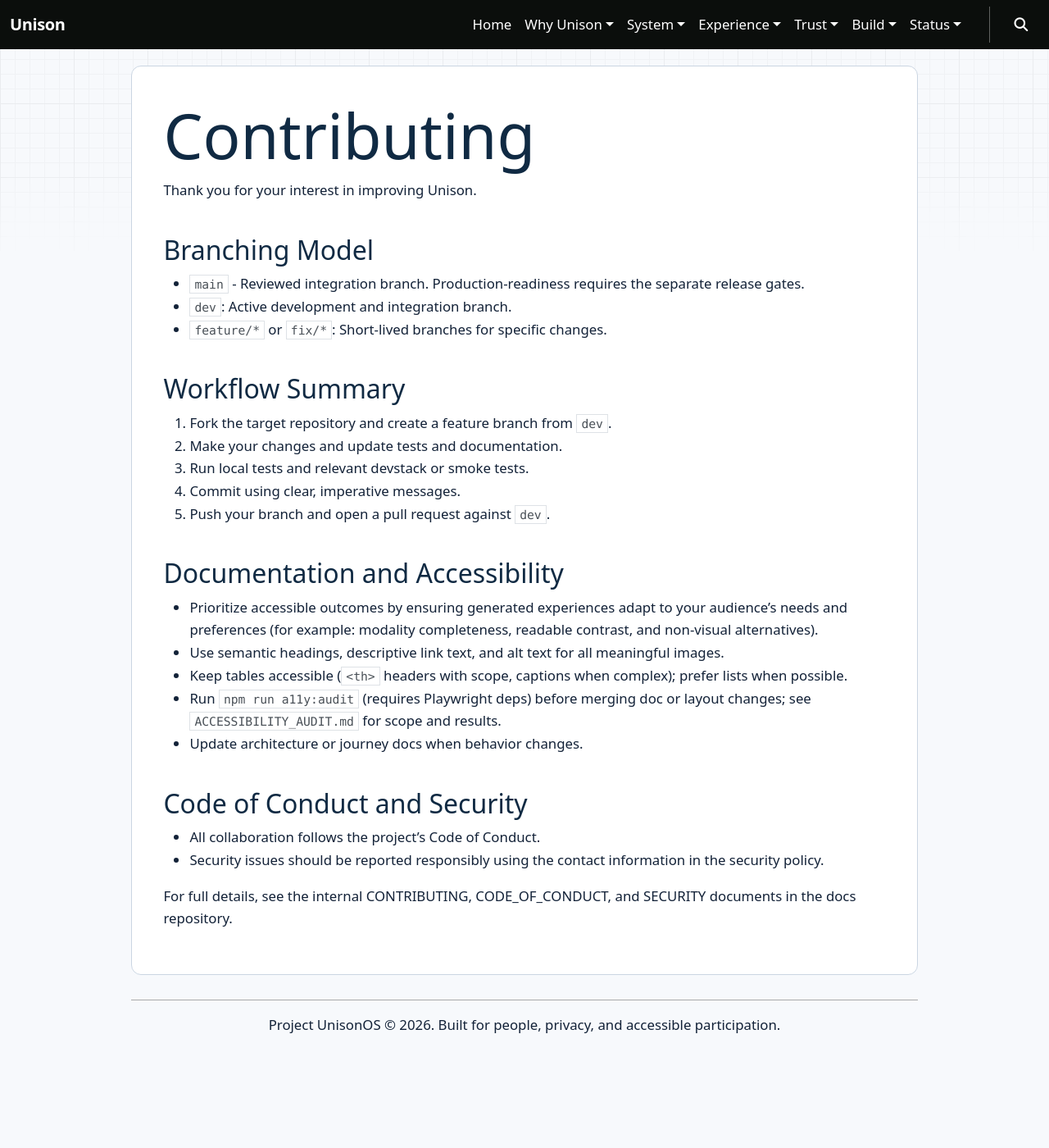
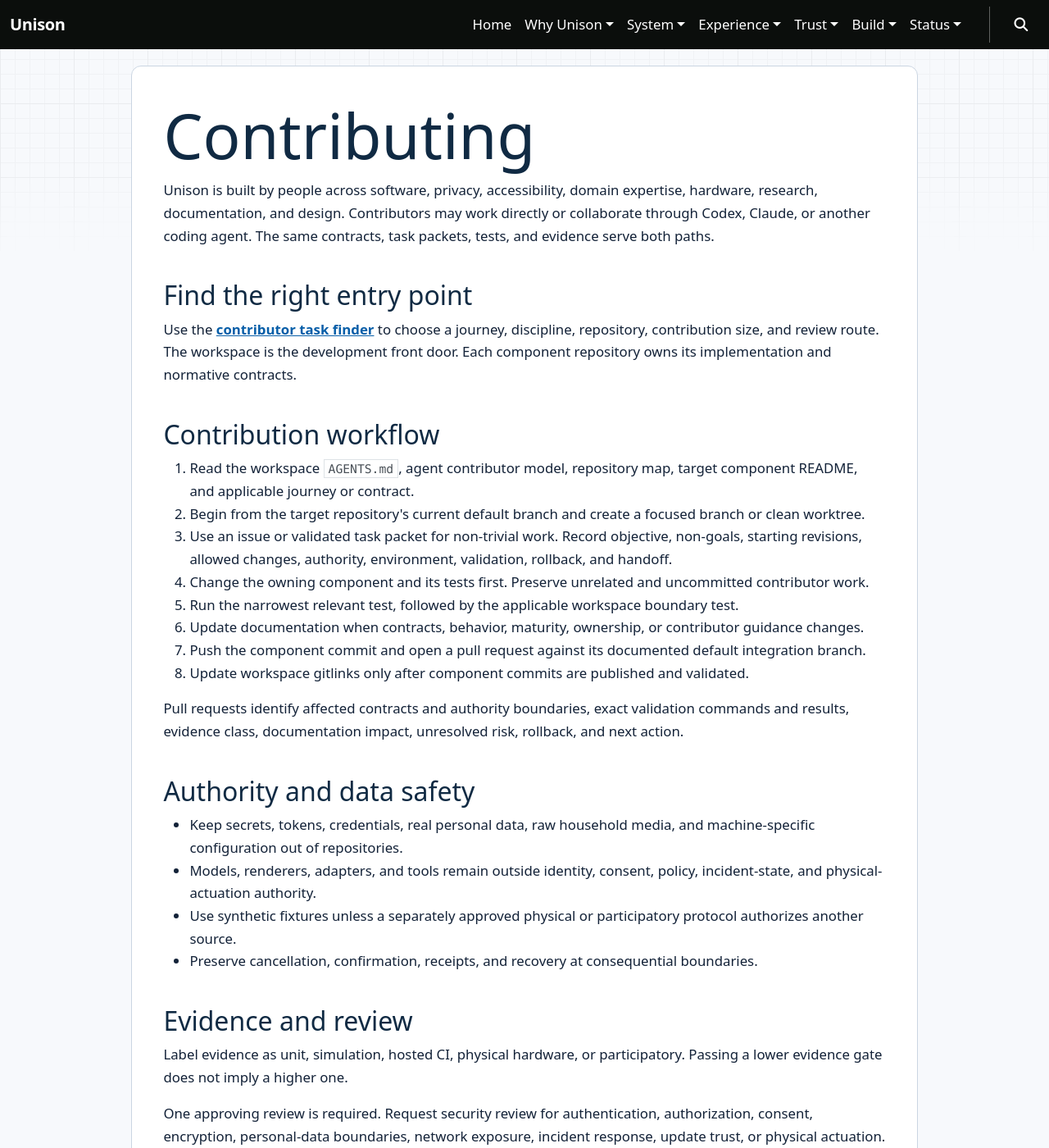
Before and after one commit to project-unisonOS/project-unisonos.github.io, an MkDocs documentation site: the page built from docs/developers/contributing.md, in a window 1280 px wide and 1400 px high. Shown: the whole window at 82% size. Built offline with MkDocs 1.6.1, drawn with Linux system fonts in a browser that asks for light colours; nearby versions of some CDN libraries; some of the changed text lies outside the part shown.

Commit message:
docs: add contributor and preview evaluation paths

```diff
--- a/docs/developers/contributing.md
+++ b/docs/developers/contributing.md
@@ -1,34 +1,76 @@
 # Contributing
 
-Thank you for your interest in improving Unison.
+Unison is built by people across software, privacy, accessibility, domain
+expertise, hardware, research, documentation, and design. Contributors may work
+directly or collaborate through Codex, Claude, or another coding agent. The same
+contracts, task packets, tests, and evidence serve both paths.
 
-## Branching Model
+## Find the right entry point
 
-- `main` - Reviewed integration branch. Production-readiness requires the separate release gates.
-- `dev`: Active development and integration branch.
-- `feature/*` or `fix/*`: Short-lived branches for specific changes.
+Use the [contributor task finder](task-finder.md) to choose a journey,
+discipline, repository, contribution size, and review route. The workspace is
+the development front door. Each component repository owns its implementation
+and normative contracts.
 
-## Workflow Summary
+## Contribution workflow
 
-1. Fork the target repository and create a feature branch from `dev`.
-2. Make your changes and update tests and documentation.
-3. Run local tests and relevant devstack or smoke tests.
-4. Commit using clear, imperative messages.
-5. Push your branch and open a pull request against `dev`.
+1. Read the workspace `AGENTS.md`, agent contributor model, repository map,
+   target component README, and applicable journey or contract.
+2. Begin from the target repository's current default branch and create a
+   focused branch or clean worktree.
+3. Use an issue or validated task packet for non-trivial work. Record objective,
+   non-goals, starting revisions, allowed changes, authority, environment,
+   validation, rollback, and handoff.
+4. Change the owning component and its tests first. Preserve unrelated and
+   uncommitted contributor work.
+5. Run the narrowest relevant test, followed by the applicable workspace
+   boundary test.
+6. Update documentation when contracts, behavior, maturity, ownership, or
+   contributor guidance changes.
+7. Push the component commit and open a pull request against its documented
+   default integration branch.
+8. Update workspace gitlinks only after component commits are published and
+   validated.
 
-## Documentation and Accessibility
+Pull requests identify affected contracts and authority boundaries, exact
+validation commands and results, evidence class, documentation impact,
+unresolved risk, rollback, and next action.
 
-- Prioritize accessible outcomes by ensuring generated experiences adapt to
-  your audience’s needs and preferences (for example: modality completeness,
-  readable contrast, and non-visual alternatives).
-- Use semantic headings, descriptive link text, and alt text for all meaningful images.
-- Keep tables accessible (`<th>` headers with scope, captions when complex); prefer lists when possible.
-- Run `npm run a11y:audit` (requires Playwright deps) before merging doc or layout changes; see `ACCESSIBILITY_AUDIT.md` for scope and results.
-- Update architecture or journey docs when behavior changes.
+## Authority and data safety
 
-## Code of Conduct and Security
+- Keep secrets, tokens, credentials, real personal data, raw household media,
+  and machine-specific configuration out of repositories.
+- Models, renderers, adapters, and tools remain outside identity, consent,
+  policy, incident-state, and physical-actuation authority.
+- Use synthetic fixtures unless a separately approved physical or participatory
+  protocol authorizes another source.
+- Preserve cancellation, confirmation, receipts, and recovery at consequential
+  boundaries.
 
-- All collaboration follows the project’s Code of Conduct.
-- Security issues should be reported responsibly using the contact information in the security policy.
+## Evidence and review
 
-For full details, see the internal CONTRIBUTING, CODE_OF_CONDUCT, and SECURITY documents in the docs repository.
+Label evidence as unit, simulation, hosted CI, physical hardware, or
+participatory. Passing a lower evidence gate does not imply a higher one.
+
+One approving review is required. Request security review for authentication,
+authorization, consent, encryption, personal-data boundaries, network exposure,
+incident response, update trust, or physical actuation. Request accessibility
+and modality review when interaction semantics or native expressions change.
+Domain and safety expertise applies to clinical, financial, legal, emergency,
+electrical, RF, and physical-safety guidance.
+
+## Documentation and accessibility
+
+- Use semantic headings, descriptive links, meaningful alternative text, and
+  accessible tables.
+- Design native modality experiences from the semantic contract. Conversation
+  and Braille remain independent from visual layouts and screen-reader output.
+- Preserve equivalent meaning, uncertainty, choices, confirmation,
+  cancellation, and recovery across modalities.
+- Follow the [documentation ownership and freshness policy](../project/documentation-governance.md).
+- Run the strict build, complete internal-link audit, and WCAG 2.2 AA baseline
+  before publishing public documentation.
+
+All collaboration follows the project Code of Conduct. Report suspected
+vulnerabilities privately through the
+[security policy](https://github.com/project-unisonOS/unison-workspace/security/policy).
--- /dev/null
+++ b/docs/project/documentation-governance.md
@@ -0,0 +1,110 @@
+# Documentation ownership and freshness
+
+Documentation is part of Unison's product behavior. It defines contributor
+routes, authority boundaries, evidence maturity, installation expectations, and
+the promises people use to decide whether to trust the system.
+
+## Ownership follows behavior
+
+The repository that owns behavior also owns its normative contract, component
+README, tests, and implementation evidence. Shared and public documentation
+summarize and link that source.
+
+| Information | Canonical owner |
+| --- | --- |
+| Runtime behavior and component contract | Implementing component repository |
+| Cross-service integration revision and task state | `unison-workspace` |
+| Product architecture and accepted decisions | Versioned workspace planning and decision records |
+| Hardware interfaces, BOMs, CAD, and qualification | `unison-hardware` |
+| Environment and lab profiles | `unison-infrastructure` |
+| Release contents, signatures, support status, and promotion evidence | Release owner and immutable release assets |
+| Public narrative, navigation, and maturity summary | Public documentation site |
+
+A public page remains explanatory. It cannot upgrade a component, release,
+hardware configuration, provider, modality, or journey beyond its canonical
+evidence.
+
+## Required updates with a change
+
+Update documentation in the same change set when behavior affects:
+
+- a public API, schema, contract, command, prerequisite, or default;
+- identity, consent, policy, data access, disclosure, confirmation, or recovery;
+- a usage journey or native modality expression;
+- installation, update, removal, backup, restore, or support procedure;
+- hardware compatibility, power, thermal, acoustic, safety, or BOM information;
+- maturity, evidence, limitation, deprecation, or support status; or
+- repository ownership, contributor entrypoint, or validation command.
+
+Component documentation changes first. Cross-repository integration records
+change after component commits are published. Public pages change when their
+source evidence is merged and stable enough to summarize.
+
+## Claim freshness
+
+Every material public claim should answer:
+
+1. What capability or limitation is being described?
+2. Which repository, release, contract, or evidence record owns it?
+3. Which evidence class supports it?
+4. Which revision or release was evaluated?
+5. What remains before the next maturity or support state?
+
+Dates support time-sensitive records such as BOM prices, vulnerability status,
+provider capabilities, compatibility, and release availability. A date adds
+context and never replaces a source revision.
+
+## Review cadence
+
+| Trigger | Review action |
+| --- | --- |
+| Contract or authority change | Review immediately in the owning pull request |
+| Release publication or promotion | Reconcile downloads, install guidance, current status, compatibility, and security evidence |
+| Hardware or provider evidence | Update the exact revision-bound matrix and any public maturity summary |
+| Quarterly public review | Check navigation, terminology, external links, maturity labels, and owner mappings |
+| Security incident or important correction | Publish the authorized correction and recovery guidance promptly |
+| Page without an identifiable canonical source | Assign an owner, link a source, or archive the page |
+
+Automation should validate internal links, strict builds, accessibility, schema
+references, release tags, and known owner mappings. Human review remains
+responsible for meaning, claim accuracy, safety, and source authority.
+
+## Deprecation and archival
+
+Superseded guidance receives a visible status, the replacement destination, and
+the date or release at which it stopped being current. Historical instructions
+stay out of the primary path. Redirects preserve established public links when
+a page moves.
+
+Removal is appropriate when content has no continuing historical, operational,
+or recovery value. Git history retains the prior text.
+
+## Accessible and agent-readable structure
+
+Documentation serves people and coding agents through the same source. Use
+stable headings, descriptive links, plain language, explicit paths, exact
+commands, semantic tables, versioned identifiers, and visible maturity labels.
+Diagrams include an equivalent text sequence. Color and layout support meaning
+while text and structure carry it independently.
+
+Long-running work records objective, non-goals, starting revisions,
+environment, validation, commits, pull requests, unresolved risks, and next
+action in a versioned handoff. Chat history is supporting context rather than
+the project record.
+
+## Public site gate
+
+Before publication:
+
+- run the strict documentation build;
+- resolve every internal link;
+- run the automated WCAG 2.2 AA baseline across every page;
+- review reflow, keyboard, focus, forced colors, and reduced motion for changed
+  presentation patterns;
+- verify external sources material to claims;
+- confirm that changed documentation contains no em dashes; and
+- inspect the production deployment and its primary destinations.
+
+The [content and evidence guide](content-and-evidence-guide.md) defines public
+voice and maturity labels. The [contributor task finder](../developers/task-finder.md)
+routes implementation work to the proper owner.
--- a/mkdocs.yml
+++ b/mkdocs.yml
@@ -41,6 +41,7 @@ nav:
   - Build:
       - Get Started:
           - Install UnisonOS: developers/install-unisonos.md
+          - Evaluate the Preview: developers/evaluate-preview.md
           - Appliance Release Lifecycle: developers/appliance-release-lifecycle.md
           - Archived WSL2 Channel: developers/install-wsl2.md
           - Archived Linux VM Channel: developers/install-linux-vm.md
@@ -49,6 +50,7 @@ nav:
           - Prerequisites: developers/prerequisites.md
           - Onboarding: developers/onboarding.md
       - Build & Operate:
+          - Contributor Task Finder: developers/task-finder.md
           - Workspace & Repos: developers/workspace-and-repos.md
           - Hardware Qualification: developers/hardware.md
           - Devstack Setup: developers/devstack.md
@@ -68,6 +70,7 @@ nav:
       - Current Status: current-status.md
       - Roadmap: project/roadmap.md
       - Content & Evidence Guide: project/content-and-evidence-guide.md
+      - Documentation Governance: project/documentation-governance.md
       - Terminology: terminology.md
       - Governance: project/governance.md
       - License: project/license.md
```
Also changed, not shown: docs/developers/evaluate-preview.md (added, +134 -0 lines), docs/developers/install-unisonos.md (+3 -1 lines), docs/developers/releases.md (+3 -0 lines), docs/developers/task-finder.md (added, +94 -0 lines), docs/project/content-and-evidence-guide.md (+4 -0 lines).
